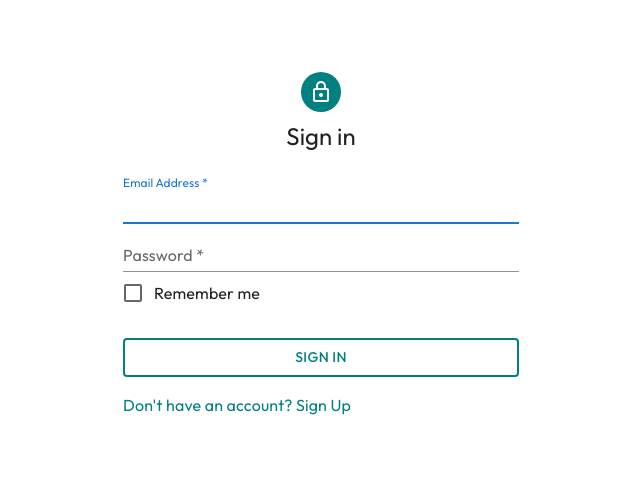
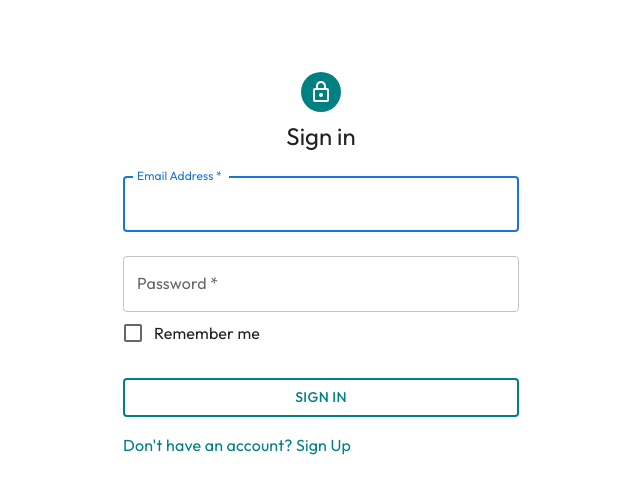
Before and after one commit to sphllzulu/ToDoReact, a React (Vite) app: page / in a window 1280 px wide. Shown: the top 494 px of the page, without its empty margins (319-959 px from the left). Built offline with nearby package versions, Linux system fonts and the light colour scheme; the HTML template or start-up script is replaced by a standard one.

Commit message:
edited my file structure

```diff
--- a/src/Login.jsx
+++ b/src/Login.jsx
@@ -281,7 +281,8 @@ export default function SignIn() {
             name="email"
             autoComplete="email"
             autoFocus
-            variant='standard'
+            variant='outlined'
+            sx={{mb:3}}
           />
           <TextField
             required
@@ -291,7 +292,7 @@ export default function SignIn() {
             type="password"
             id="password"
             autoComplete="current-password"
-            variant='standard'
+            variant='outlined'
           />
           <FormControlLabel
             control={<Checkbox value="remember" color="primary" />}
--- a/src/SignUp.jsx
+++ b/src/SignUp.jsx
@@ -245,6 +245,7 @@ export default function SignUp() {
           display: 'flex',
           flexDirection: 'column',
           alignItems: 'center',
+          padding:'3'
         }}
       >
         <Avatar sx={{ m: 1, bgcolor: 'teal' }}>
@@ -262,7 +263,8 @@ export default function SignUp() {
             name="email"
             autoComplete="email"
             autoFocus
-            variant='standard'
+            variant='outlined'
+            sx={{mb:3}}
           />
           <TextField
             required
@@ -272,7 +274,7 @@ export default function SignUp() {
             type="password"
             id="password"
             autoComplete="new-password"
-            variant='standard'
+            variant='outlined'
           />
           <Button
             type="submit"
@@ -285,7 +287,7 @@ export default function SignUp() {
           </Button>
           <Grid container>
             <Grid item>
-              <Link style={{ textDecoration: 'none', color: 'teal' }} to="/signin">Already have an account? Sign In</Link>
+              <Link style={{ textDecoration: 'none', color: 'teal' }} to="/">Already have an account? Sign In</Link>
             </Grid>
           </Grid>
         </Box>
--- a/src/ToDoList.jsx
+++ b/src/ToDoList.jsx
@@ -355,14 +355,15 @@ const ToDoList = () => {
   };
 
   return (
-    <div className="toDo">
+    <div className="toDo"   style={{padding:'10px'}}>
       <Header />
-      <Container>
+
         <Box
           component="form"
           sx={{
             '& > :not(style)': { m: 1, width: '25ch' },
             padding: 2,
+            border: '1px solid grey',
           }}
           noValidate
           autoComplete="off"
@@ -413,10 +414,10 @@ const ToDoList = () => {
             {editIndex !== null ? 'Update' : 'Add'}
           </Button>
         </Box>
-      </Container>
+
       <Box sx={{ width: '100%', margin: '0 auto', marginTop: 3 }}>
         {filteredTasks.map((task, index) => (
-          <Container key={index}>
+          // <Container key={index}>
             <Box
               className={`task-box ${task.completed ? 'completed' : ''}`}
               sx={{
@@ -446,7 +447,7 @@ const ToDoList = () => {
                 <Button sx={{ color: 'grey' }} onClick={() => handleDeleteTask(index)}><DeleteIcon /></Button>
               </Box>
             </Box>
-          </Container>
+          // </Container>
         ))}
       </Box>
     </div>
```
Also changed, not shown: src/App.css (line endings or trailing spaces), 1 other file (tests, documents, lock files or other folders).
